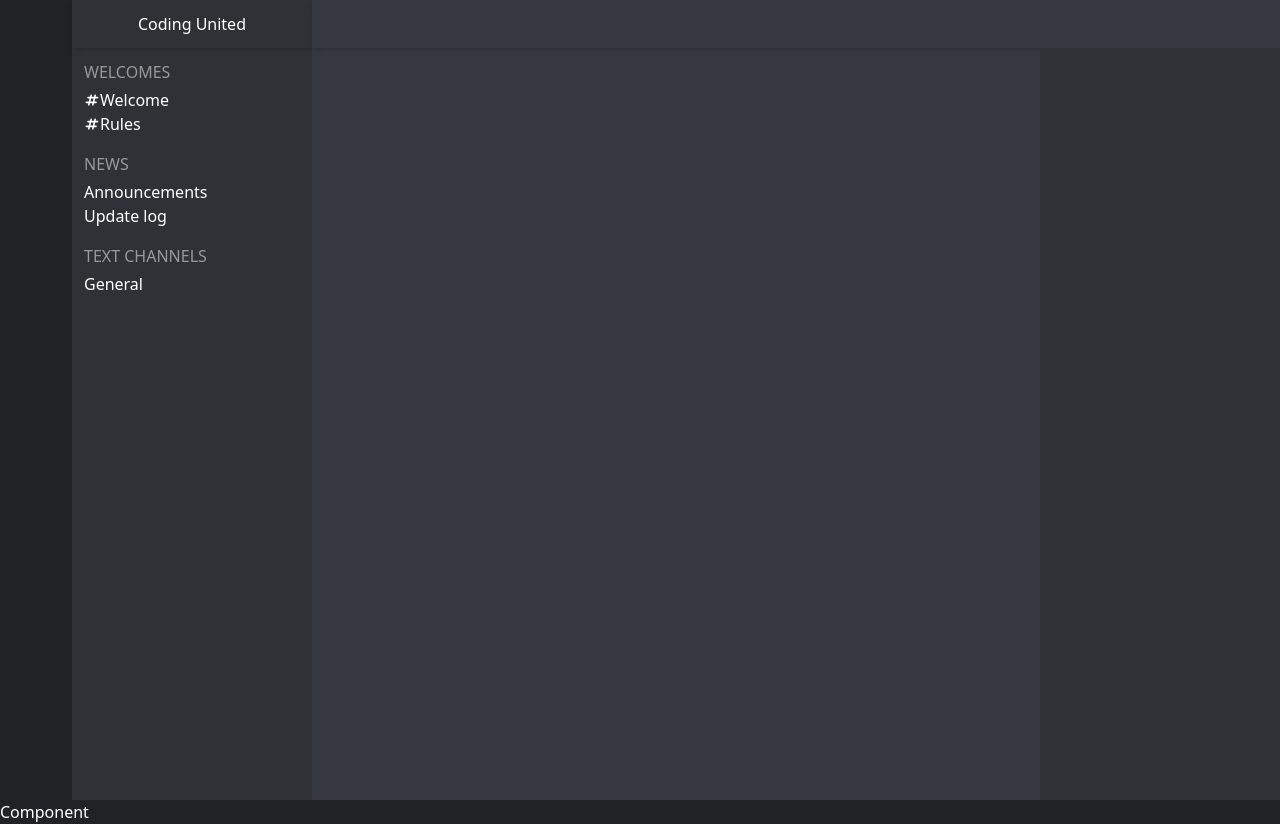
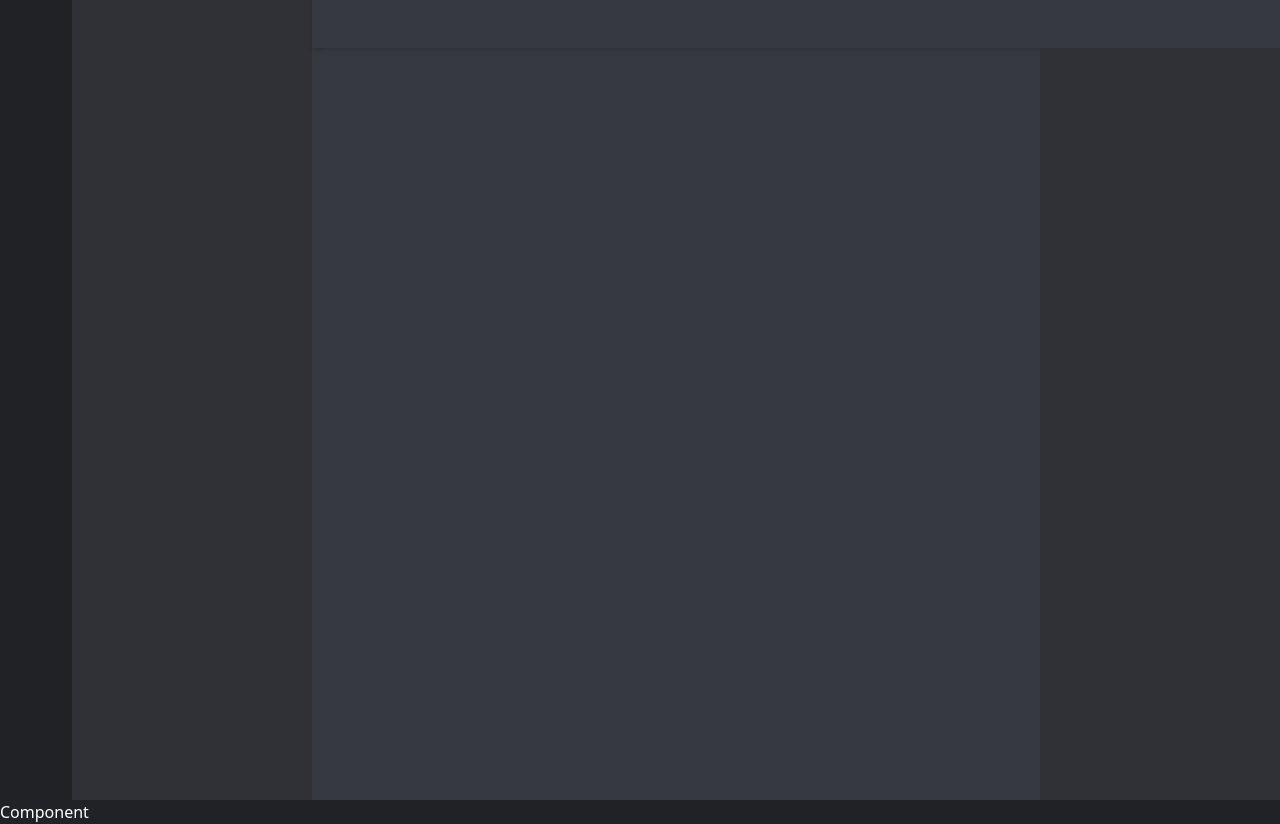
Before and after one commit to ricardoschalkwyk/codecord-ui, a React (Vite) app: page / in a window 1280 px wide. Built offline with nearby package versions, Linux system fonts and the light colour scheme.

Commit message:
COD-24: Reverted channels component

```diff
--- a/src/components/Channels.jsx
+++ b/src/components/Channels.jsx
@@ -1,44 +1,9 @@
 import React from "react";
 import PropTypes from "prop-types";
-import { HashtagIcon } from "@heroicons/react/solid";
 
 const Channels = () => {
   return (
-    <div className="hidden h-screen w-[240px] flex-shrink-0 bg-discord-secondary lg:block">
-      {/* Top bar server menu */}
-      <div className="h-[48px] pt-3 text-center shadow-md">
-        <h1>Coding United</h1>
-      </div>
-      {/* Welcome channel */}
-      <div className="px-3 pt-3 opacity-50">
-        <h1>WELCOMES</h1>
-      </div>
-      <div className="py-1 px-3">
-        <h2 className="flex">
-          <HashtagIcon className="h-6 w-4" />
-          Welcome
-        </h2>
-        <h2 className="flex">
-          <HashtagIcon className="h-6 w-4" />
-          Rules
-        </h2>
-      </div>
-      {/* Announcement channels */}
-      <div className="px-3 pt-3 opacity-50">
-        <h1>NEWS</h1>
-      </div>
-      <div className="py-1 px-3">
-        <h2>Announcements</h2>
-        <h2>Update log</h2>
-      </div>
-      {/* Text channels */}
-      <div className="px-3 pt-3 opacity-50">
-        <h1>TEXT CHANNELS</h1>
-      </div>
-      <div className="py-1 px-3">
-        <h2>General</h2>
-      </div>
-    </div>
+    <div className="hidden h-screen w-[240px] flex-shrink-0 bg-discord-secondary lg:block"></div>
   );
 };
 
```
